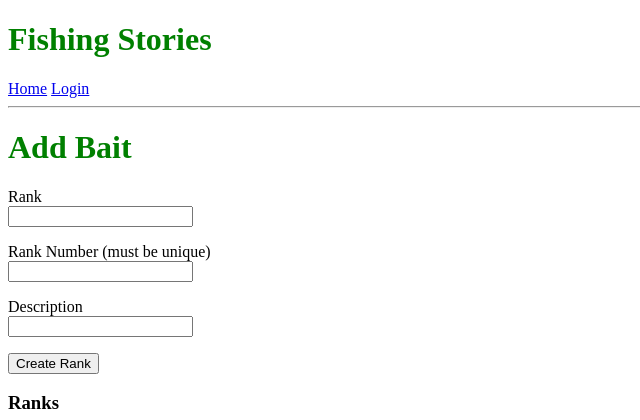
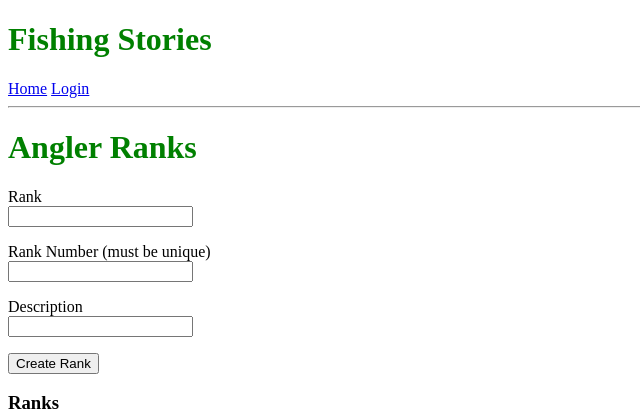
Before and after one commit to rjmcginness/FishingStories, a Flask app: page /ranks in a window 1280 px wide. Shown: the top 420 px of the page, without its empty margins (0-640 px from the left). Run offline with Flask 2, Linux system fonts and the light colour scheme; data that the repository does not hold is empty.

Commit message:
Add files via upload

```diff
--- a/fishingstories/templates/admin/ranks.html
+++ b/fishingstories/templates/admin/ranks.html
@@ -1,7 +1,7 @@
 {% extends "base.html" %}
 
 {% block content %}
-    <h1>Add Bait</h1>
+    <h1>Angler Ranks</h1>
     <form action="" method="post" novalidate>
         {{ form.hidden_tag() }}
         <p>
```
